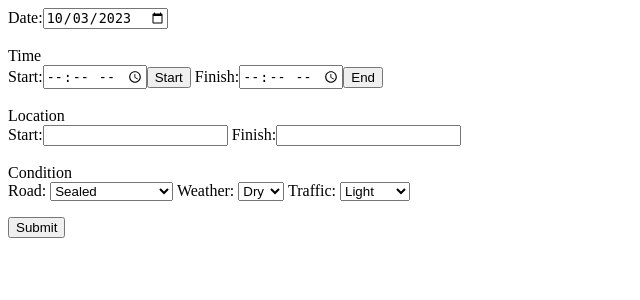
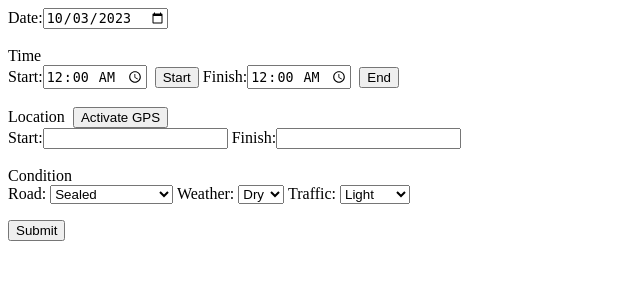
Before and after one commit to au-GCMG/TLDR, a PHP site: page /addRecord.php in a window 1280 px wide. Shown: the top 300 px of the page, without its empty margins (0-640 px from the left). Run offline with PHP 8.4, Linux system fonts and the light colour scheme.

Commit message:
shansong-addrecord-gps

```diff
--- a/addRecord.php
+++ b/addRecord.php
@@ -5,21 +5,22 @@
     <meta name="description" content="TLDR QSD ADD RECORD" />
     <link rel = "stylesheet", type="text/css", href="styles/addrecord.css">
     <script src="scripts/addRecord.js"></script>
+    <script src="scripts/gps.js"></script>
     <title>Add Record</title>
   </head>
   <body>
   <div>
   <form>
-        <label>Date:</label><input id = "currentdate" type = 'date' name = 'date'><br><br>
+        <label>Date:</label><input id = "currentdate" type = 'date' name = 'date' required><br><br>
         <a>Time</a><br>
-        <label>Start:</label><input id = "starttime" type = 'time' name = 'starttime'><input type = 'button' value="Start" onclick="getStartTime();">
-        <label>Finish:</label><input id = "finishtime" type = 'time' name = 'finishtime'><input type = 'button' value="End" onclick="getEndTime();"><br><br>
-        <a>Location</a><br>
-        <label>Start:</label><input  type = 'text' name = "locationstart">
-        <label>Finish:</label><input type = 'text' name = "locationfinish"><br><br>
+        <label>Start:</label><input id = "starttime" type = 'time' required name = 'starttime' value = "00:00">&nbsp&nbsp<input type = 'button' value="Start" onclick="getStartTime();">
+        <label>Finish:</label><input id = "finishtime" type = 'time' required name = 'finishtime' value = "00:00">&nbsp&nbsp<input type = 'button' value="End" onclick="getEndTime();"><br><br>
+        <a>Location</a>&nbsp&nbsp<input type = "button" value = "Activate GPS" onclick = "gps();"><br>
+        <label>Start:</label><input  type = 'text' name = "locationstart" required>
+        <label>Finish:</label><input type = 'text' name = "locationfinish" required><br><br>
         <a>Condition</a><br>
         <label>Road:</label>
-            <select name = "road" id = "road">
+            <select name = "road" id = "road" required>
                 <option value="sealed">Sealed</option>
                 <option value="unsealed">Unsealed</option>
                 <option value ="quiet street">Quiet Street</option>
@@ -27,12 +28,12 @@
                 <option value="multi-laned road">Multi-laned Road</option>
             </select>
         <label>Weather:</label>
-            <select name="weather" id="weather">
+            <select name="weather" id="weather" required>
                 <option value="dry">Dry</option>
                 <option value="wet">Wet</option>
             </select>
         <label>Traffic:</label>
-            <select name="traffic" id = "traffic">
+            <select name="traffic" id = "traffic" required>
                 <option value="light">Light</option>
                 <option value="medium">Medium</option>
                 <option value="heavy">Heavy</option>
--- a/scripts/addRecord.js
+++ b/scripts/addRecord.js
@@ -18,7 +18,7 @@ function getStartTime()
     var mm = ("0" + d.getMinutes()).slice(-2);
     var hh = ("0" + d.getHours()).slice(-2);
     //Assemble, format hh:mm:ss
-    var time = hh + ":" + mm + ":" + ss;
+    var time = hh + ":" + mm + ":00";
     document.getElementById('starttime').value = time;
 }
 
@@ -29,6 +29,6 @@ function getEndTime()
     var mm = ("0" + d.getMinutes()).slice(-2);
     var hh = ("0" + d.getHours()).slice(-2);
     //Assemble, format hh:mm:ss
-    var time = hh + ":" + mm + ":" + ss;
+    var time = hh + ":" + mm + ":00";
     document.getElementById('finishtime').value = time;
 }
--- /dev/null
+++ b/scripts/gps.js
@@ -0,0 +1,5 @@
+function gps()
+{
+    var number = parseInt(Math.random()*5,10) + 1;
+    alert("GPS recording...." + number);
+}
--- a/signup.php
+++ b/signup.php
@@ -78,7 +78,8 @@
                 }
 
 
-
+                if (strtoupper($sc) == 'SA')
+                {
                     $sql = "SELECT * FROM sys_salicence WHERE licence = '{$DL}'";
                     $resultSA = mysqli_query($conn, $sql);
                     if($resultSA)
@@ -103,6 +104,8 @@
                         }
                     }
                     mysqli_free_result($resultSA);
+                }
+
 
             }
 
```
Lines whose indentation alone changed are shown as unchanged.
